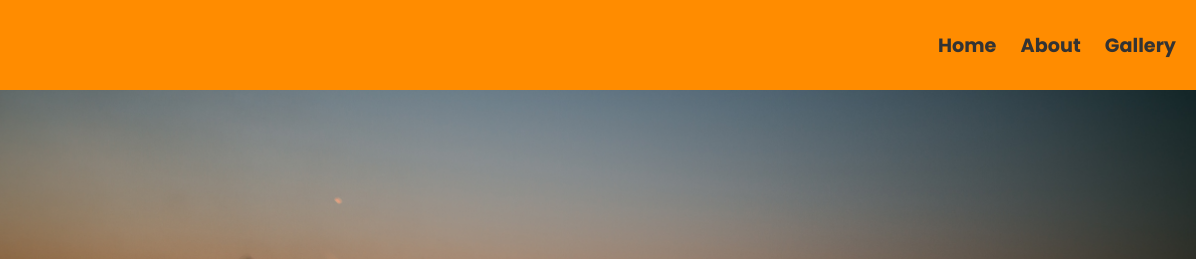
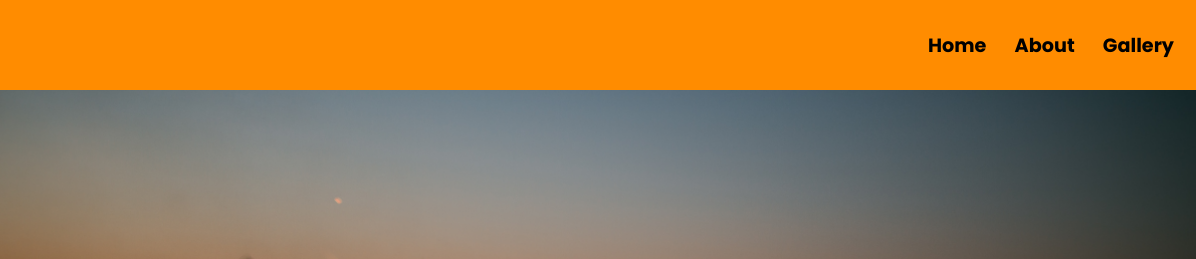
Before and after one commit to hiihimanshi/Taarangana, a plain HTML site: page index.html in a window 1280 px wide. Shown: the top 259 px of the page, 84-1280 px from the left. Drawn offline with nearby package versions, Linux system fonts and the light colour scheme.

Commit message:
change nav bar

```diff
--- a/css/navbar.css
+++ b/css/navbar.css
@@ -1,6 +1,4 @@
 /* Navbar Styles */
-
-
 .header {
   display: flex;
   justify-content: space-between;
@@ -14,18 +12,13 @@
 
 .navbar a {
   text-decoration: none;
-  color: #333;
-  /* Darker text color for better readability */
-  margin: 0 10px;
-  /* Increased margin for spacing */
+  color: black;
+  margin: 0 12px;
   font-weight: bold;
-  /* Added font weight for emphasis */
   transition: color 0.3s;
-  /* Smooth color transition */
 }
 
 .navbar a:hover {
   color: #fff;
-  /* Hover color matches the header background */
   text-decoration: underline;
 }
--- a/index.html
+++ b/index.html
@@ -4,7 +4,7 @@
 <head>
     <meta charset="UTF-8">
     <meta name="viewport" content="width=device-width, initial-scale=1.0">
-    <title>Tarangana - The Cultural Fest</title>
+    <title>Taarangana - The Cultural Fest</title>
     <link rel="stylesheet" href="./css/style.css">
     <!-- Add separate CSS files for design -->
     <link rel="stylesheet" href="./css/navbar.css">
@@ -19,7 +19,7 @@
 <body>
     <!-- Navbar -->
     <div class="header">
-        <img class="logo" src="./assets/image/Tarangana.jpg" alt="Tarangana Logo">
+        <img class="logo" src="./assets/image/Tarangana.jpg" alt="Taarangana Logo">
         <nav class="navbar">
             <a href="#">Home</a>
             <a href="#">About</a>
```
